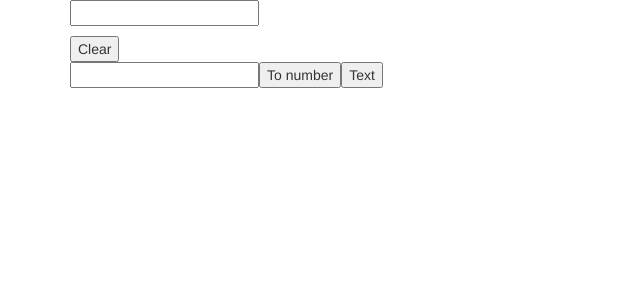
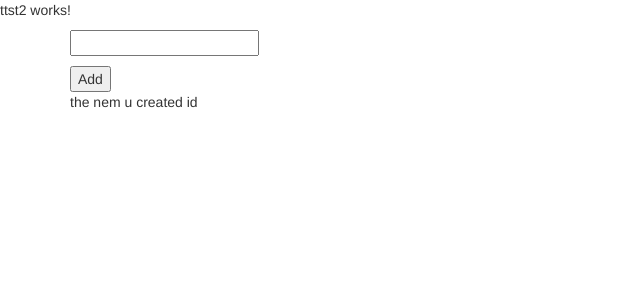
Before and after one commit to fahad5359/Angular-SANDBOX, an Angular app: page / in a window 1280 px wide. Shown: the top 300 px of the page, without its empty margins (0-640 px from the left). Built offline with nearby package versions, Linux system fonts and the light colour scheme.

Commit message:
Createdd a new component to play with

```diff
--- a/src/app/app.component.html
+++ b/src/app/app.component.html
@@ -7,5 +7,7 @@
 <!-- </div> -->
 <!-- <app-testt></app-testt> -->
 
-<hwq></hwq>
+<!-- <hwq></hwq>
+<hwq></hwq> -->
 <!-- <app-sservvrs></app-sservvrs> -->
+<app-ttst2></app-ttst2>
--- a/src/app/app.module.ts
+++ b/src/app/app.module.ts
@@ -8,7 +8,8 @@ import { ServerComponent } from './Server/server.component';
 import { SservvrsComponent } from './sservvrs/sservvrs.component';
 import { TesttComponent } from './testt/testt.component';
 import { Hww } from './HW 2/hw2.compponent';
-import { HW2oComponent } from './hw2o/hw2o.component';
+import { Ttst2Component } from './ttst2/ttst2.component';
+
 
 
 
@@ -21,7 +22,7 @@ import { HW2oComponent } from './hw2o/hw2o.component';
     SservvrsComponent,
     TesttComponent,
     Hww,
-    HW2oComponent
+    Ttst2Component
   ],
   imports: [
     BrowserModule, FormsModule
--- a/src/app/hw2o/hw2o.component.html
+++ /dev/null
@@ -1 +0,0 @@
-<p>hw2o works!</p>
--- a/src/app/hw2o/hw2o.component.ts
+++ /dev/null
@@ -1,15 +0,0 @@
-import { Component, OnInit } from '@angular/core';
-
-@Component({
-  selector: 'app-hw2o',
-  templateUrl: './hw2o.component.html',
-  styleUrls: ['./hw2o.component.css']
-})
-export class HW2oComponent implements OnInit {
-
-  constructor() { }
-
-  ngOnInit(): void {
-  }
-
-}
--- /dev/null
+++ b/src/app/ttst2/ttst2.component.ts
@@ -0,0 +1,16 @@
+import { Component, OnInit } from '@angular/core';
+
+@Component({
+  selector: 'app-ttst2',
+  templateUrl: './ttst2.component.html',
+  styleUrls: ['./ttst2.component.css']
+})
+export class Ttst2Component  {
+  som=""
+  neem=""
+  neemAdd(){
+    this.neem="All good"
+  }
+
+
+}
```
Also changed, not shown: src/app/hw2o/hw2o.component.css (deleted), src/app/ttst2/ttst2.component.css (added).
